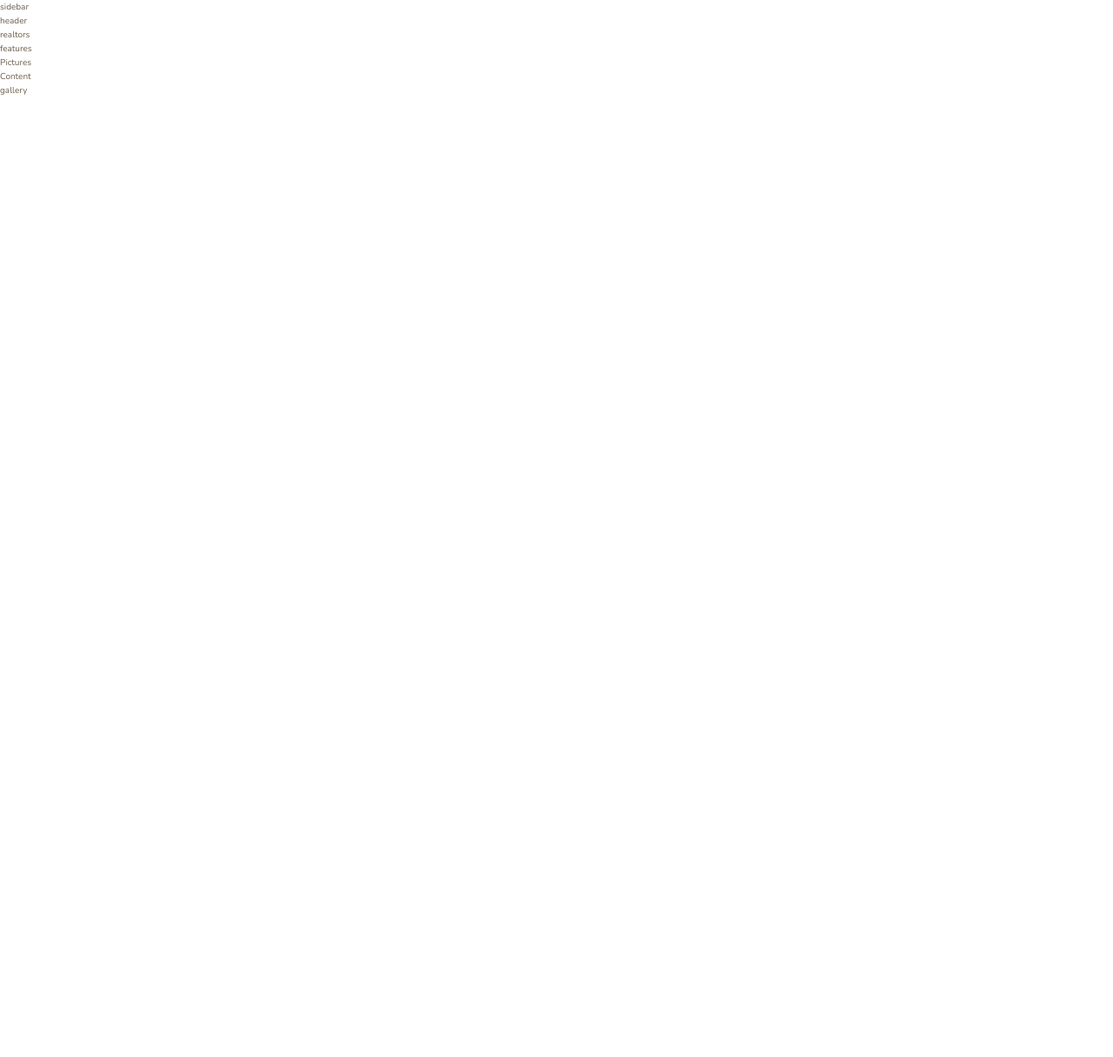
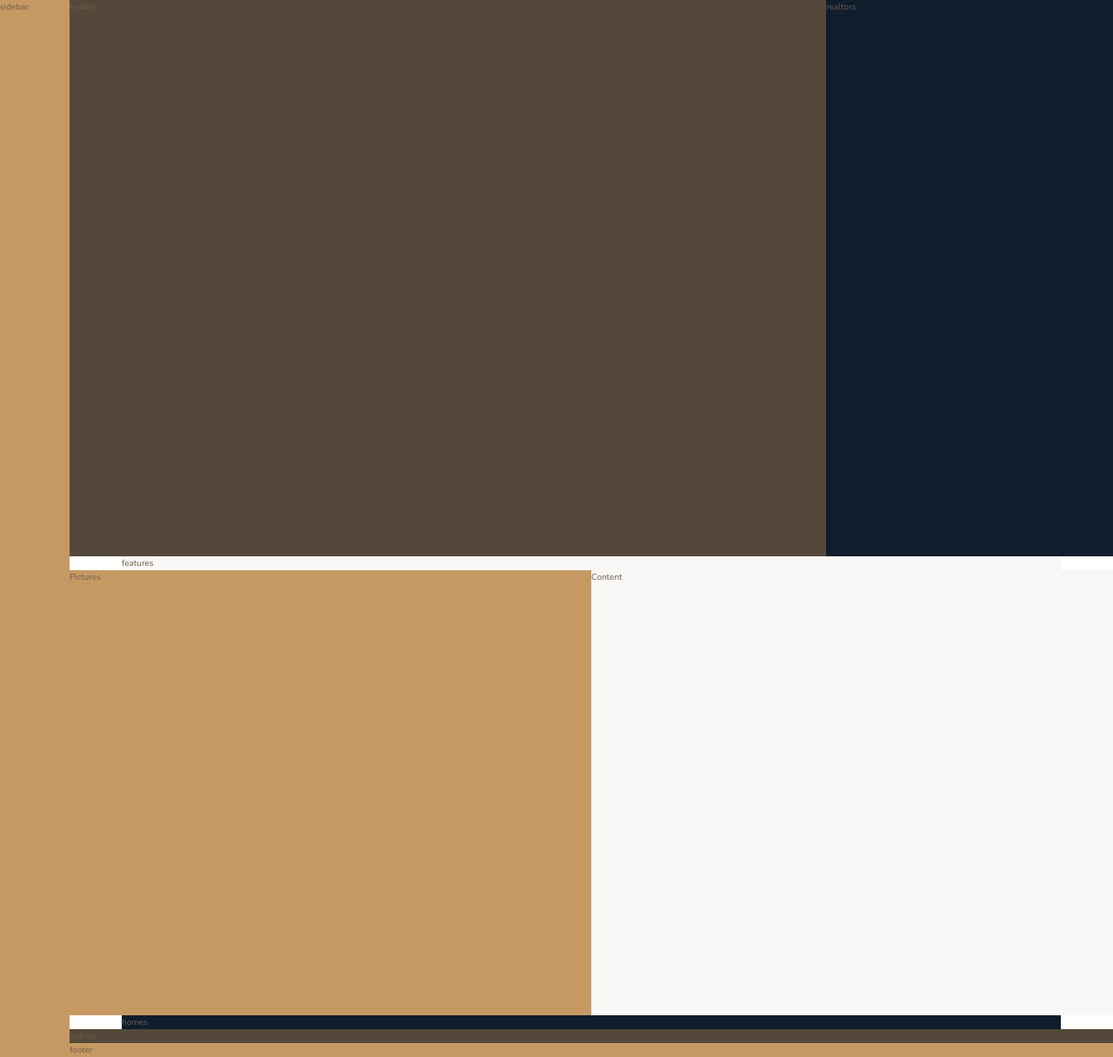
Before and after one commit to NemanjaP83/Nexter, a website: page index.html in a window 1280 px wide. Shown: the whole page at 87% size. Before the commit the page ends 800 px from the top, so only its background shows below. Drawn offline with nearby package versions, Linux system fonts and the light colour scheme.

Commit message:
layout grid is done

```diff
--- a/index.html
+++ b/index.html
@@ -7,9 +7,9 @@
     <link rel="preconnect" href="https://fonts.gstatic.com">
     <link href="https://fonts.googleapis.com/css2?family=Josefin+Sans:ital,wght@0,300;0,400;1,400&family=Nunito:ital,wght@0,300;1,300&display=swap" rel="stylesheet">
     <!-- CSS -->
-    <link rel="stylesheet" href="/dist/css/main.css">
+    <link rel="stylesheet" href="dist/css/main.css">
     <!-- Icon -->
-    <link rel="shortcut icon" href="/dist/assets/img/favicon.png" type="image/x-icon">
+    <link rel="shortcut icon" href="dist/assets/img/favicon.png" type="image/x-icon">
     <title>Nexter &mdash; your home, your freedom</title>
 </head>
 <body class="container">
@@ -20,7 +20,7 @@
     <div class="header">
         header
     </div>
-    <div class="realstors">
+    <div class="realtors">
         realtors
     </div>
     <section class="features">
@@ -34,9 +34,15 @@
             Content
         </div>
     </section>
-    <div class="section gallery">
+    <section class="homes">
+        homes
+    </section>
+    <section class="gallery">
         gallery
-    </div>
+    </section>
+    <footer class="footer">
+        footer
+    </footer>
     <!-- End of grid -->
 </body>
 </html>
--- a/sass/_base.scss
+++ b/sass/_base.scss
@@ -16,5 +16,10 @@ html {
 
 body {
     font-family: $font-primary;
+}
+
+.container {
     display: grid;
+    grid-template-rows: 80vh min-content 40vw min-content min-content min-content;
+    grid-template-columns: 8rem minmax(6rem, 1fr) repeat(8, minmax(min-content, 14rem)) minmax(6rem, 1fr);
 }
--- a/sass/_features.scss
+++ b/sass/_features.scss
@@ -0,0 +1,4 @@
+.features {
+    background-color: $color-grey-light-1;
+    grid-column: 3 / 11;
+}
--- a/sass/_footer.scss
+++ b/sass/_footer.scss
@@ -0,0 +1,4 @@
+.footer {
+    background-color: $color-primary;
+    grid-column: 2 / -1;
+}
--- a/sass/_gallery.scss
+++ b/sass/_gallery.scss
@@ -0,0 +1,4 @@
+.gallery {
+    background-color: $color-grey-dark-1;
+    grid-column: 2 / -1;
+}
--- a/sass/_header.scss
+++ b/sass/_header.scss
@@ -0,0 +1,4 @@
+.header {
+    background-color: $color-grey-dark-1;
+    grid-column: 2 / 9;
+}
--- a/sass/_homes.scss
+++ b/sass/_homes.scss
@@ -0,0 +1,4 @@
+.homes {
+    background-color: $color-secondary;
+    grid-column: 3 / 11;
+}
--- a/sass/_realtors.scss
+++ b/sass/_realtors.scss
@@ -0,0 +1,4 @@
+.realtors {
+    background-color: $color-secondary;
+    grid-column: 9 / 12;
+}
--- a/sass/_sidebar.scss
+++ b/sass/_sidebar.scss
@@ -0,0 +1,5 @@
+.sidebar {
+    background-color: $color-primary;
+    grid-column: 1 / 2;
+    grid-row: 1 / -1;
+}
--- a/sass/_story.scss
+++ b/sass/_story.scss
@@ -0,0 +1,16 @@
+.story {
+    grid-column: 2 / 12;
+
+    display: grid;
+    grid-template-columns: repeat(8, 1fr);
+
+    &__pictures {
+        background-color: $color-primary;
+        grid-column: 1 / 5;
+    }
+
+    &__content {
+        background-color: $color-grey-light-1;
+        grid-column: 5 / 9;
+    }
+}
```
Also changed, not shown: dist/css/main.css, 1 other file.
